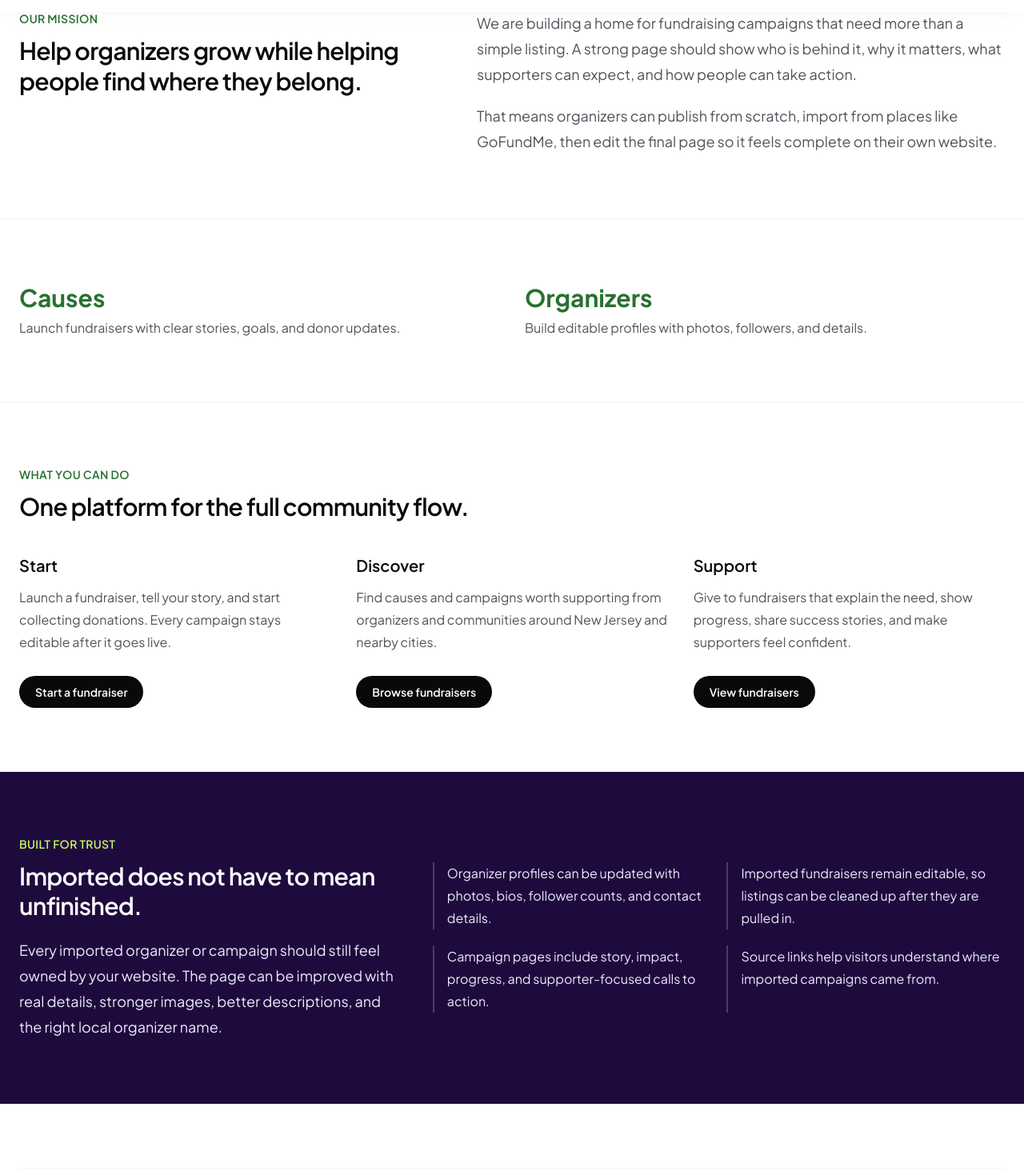
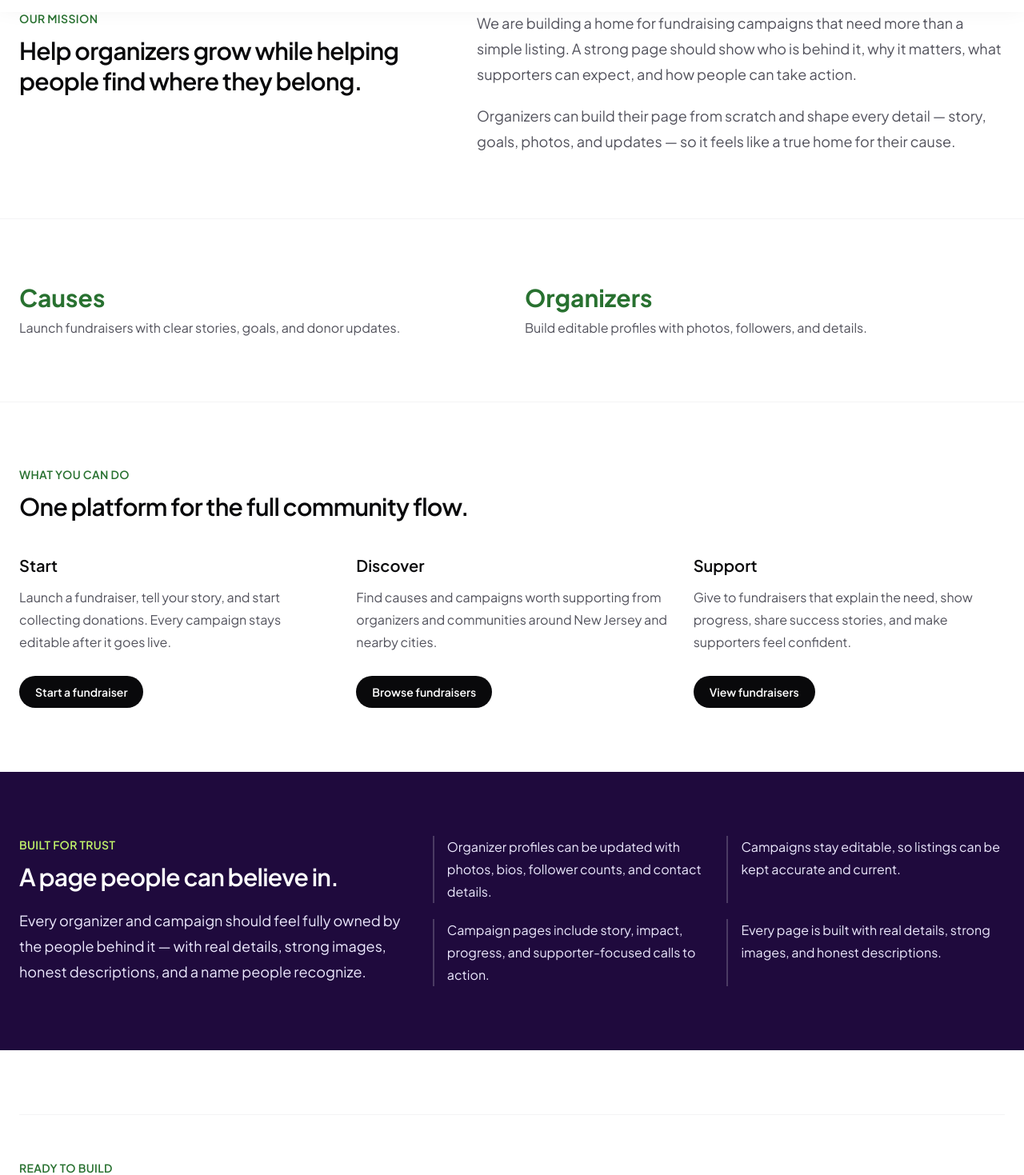
Before and after one commit to Youngyz1/event-platform, a Next.js app: page /about in a window 1280 px wide. Shown: the part 785-2254 px from the top of the page at 80% size. Built offline with nearby package versions, Linux system fonts and the light colour scheme; no server answers; the database is empty.

Commit message:
fit about page

```diff
--- a/app/about/page.tsx
+++ b/app/about/page.tsx
@@ -51,9 +51,9 @@ const pathways = [
 
 const trustPoints = [
   "Organizer profiles can be updated with photos, bios, follower counts, and contact details.",
-  "Imported fundraisers remain editable, so listings can be cleaned up after they are pulled in.",
+  "Campaigns stay editable, so listings can be kept accurate and current.",
   "Campaign pages include story, impact, progress, and supporter-focused calls to action.",
-  "Source links help visitors understand where imported campaigns came from.",
+  "Every page is built with real details, strong images, and honest descriptions.",
 ];
 
 export default function AboutPage() {
@@ -105,7 +105,7 @@ export default function AboutPage() {
               We are building a home for fundraising campaigns that need more than a simple listing. A strong page should show who is behind it, why it matters, what supporters can expect, and how people can take action.
             </p>
             <p>
-              That means organizers can publish from scratch, import from places like GoFundMe, then edit the final page so it feels complete on their own website.
+              Organizers can build their page from scratch and shape every detail — story, goals, photos, and updates — so it feels like a true home for their cause.
             </p>
           </div>
         </div>
@@ -151,10 +151,10 @@ export default function AboutPage() {
           <div>
             <p className="text-sm font-semibold uppercase tracking-wide text-brand-300">Built for trust</p>
             <h2 className="mt-3 text-2xl font-semibold leading-tight tracking-tight sm:text-3xl">
-              Imported does not have to mean unfinished.
+              A page people can believe in.
             </h2>
             <p className="mt-5 text-lg leading-8 text-violet-100">
-              Every imported organizer or campaign should still feel owned by your website. The page can be improved with real details, stronger images, better descriptions, and the right local organizer name.
+              Every organizer and campaign should feel fully owned by the people behind it — with real details, strong images, honest descriptions, and a name people recognize.
             </p>
           </div>
           <div className="grid gap-5 sm:grid-cols-2">
```
